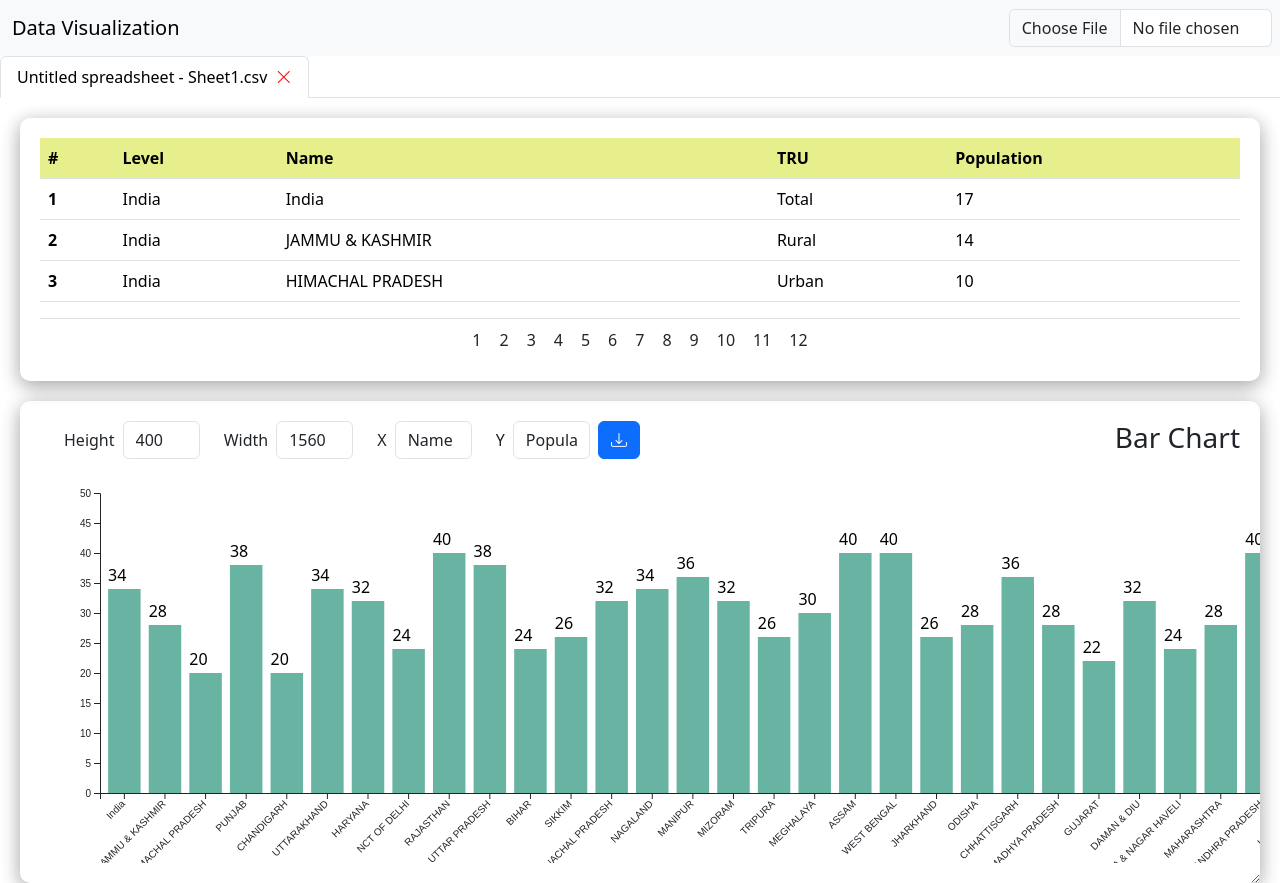
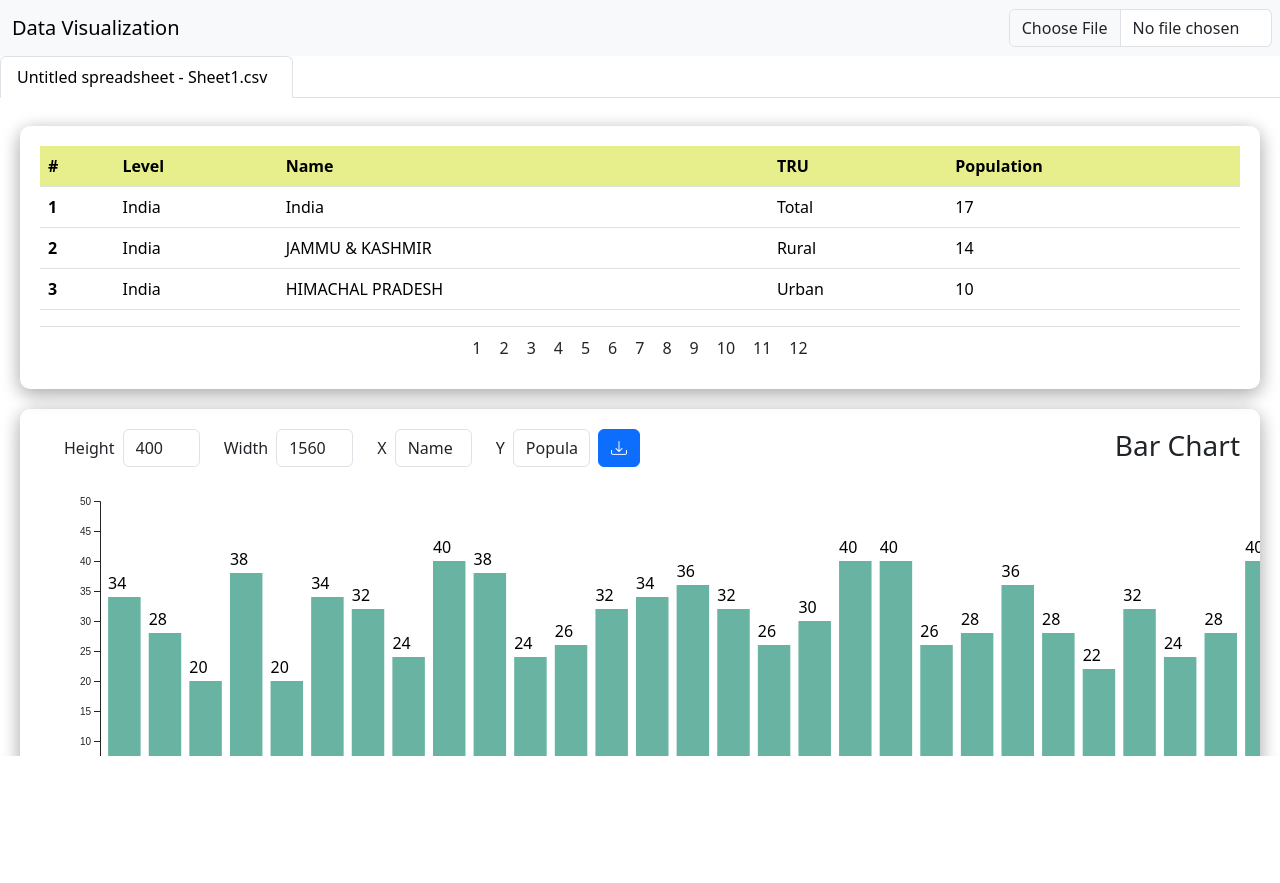
Before and after one commit to mayur8485/data-visualization, an Angular app: page / in a window 1280 px wide. After the commit the page ends 800 px from the top, so only its background shows below. Built offline with nearby package versions, Linux system fonts and the light colour scheme.

Commit message:
css update and delete nav tab update

```diff
--- a/src/app/nav-tab/nav-tab.component.html
+++ b/src/app/nav-tab/nav-tab.component.html
@@ -1,14 +1,13 @@
 <ul ngbNav #nav="ngbNav" [(activeId)]="active" class="nav-tabs">
     <li [ngbNavItem]="i" *ngFor="let tab of data; let i = index">
-        <!-- class="text-truncate" style="max-width: 150px;"  -->
-        <button ngbNavLink [ngbTooltip]="tab.name" placement="top" container="body">{{tab.name }}<span>&nbsp;&nbsp;</span><i class="bi bi-x-lg icon" style="color: red;" (click)="close($event)"></i></button>
+        <button ngbNavLink>{{tab.name}}<span>&nbsp;&nbsp;</span><i *ngIf="tab.id!=='9876543210'" class="bi bi-x-lg icon" style="color: red;" (click)="close($event, tab)"></i></button>
         <ng-template ngbNavContent>
-            <app-table-view [data]="tab"></app-table-view>
-            <!-- <app-bar-chart [data]="tab.data" [index]="i" [property]="tab.charts"></app-bar-chart> -->
-             <!-- <ng-container #chartPlace></ng-container> -->
-              <app-chart [data]="tab"></app-chart>
+            <section style="height: calc(100vh - 150px);overflow: auto;">
+                <app-table-view [data]="tab"></app-table-view>
+                <app-chart [data]="tab"></app-chart>
+            </section>
         </ng-template>
     </li>
 </ul>
 
-<div [ngbNavOutlet]="nav" class="mt-2"></div>
+<div [ngbNavOutlet]="nav" class="mt-2 mb-5"></div>
--- a/src/app/nav-tab/nav-tab.component.ts
+++ b/src/app/nav-tab/nav-tab.component.ts
@@ -1,6 +1,5 @@
-import { AfterViewInit, Component, OnInit, Type, ViewChild, ViewContainerRef } from '@angular/core';
+import { Component, OnInit } from '@angular/core';
 import { DataService } from '../services/data.service';
-import { BarChartComponent } from '../charts/bar-chart/bar-chart.component';
 
 @Component({
   selector: 'app-nav-tab',
@@ -8,26 +7,23 @@ import { BarChartComponent } from '../charts/bar-chart/bar-chart.component';
   styleUrls: ['./nav-tab.component.css'],
   host: { 'class': 'position-relative', 'style': 'top:56px' }
 })
-export class NavTabComponent implements OnInit, AfterViewInit {
+export class NavTabComponent implements OnInit {
   active = 0;
   data: any = [];
 
-  constructor(private dataService: DataService, private viewContainerRef: ViewContainerRef) { }
+  constructor(private dataService: DataService) { }
   ngOnInit(): void {
     this.dataService.dataObservable.subscribe((data: any) => {
-      console.log("Data Recevied ", data);
+      // console.log("Data Recevied ", data);
       this.data = data;
     })
-    this.data = this.dataService.getData();;
+    this.data = this.dataService.getData();
   }
 
-  ngAfterViewInit(): void {
-    // this.addCharts();
-  }
-
-  close($event: any) {
+  close($event: any, tab: any) {
     $event.stopPropagation();
-    console.log("Close")
+    this.dataService.delete(tab.id);
+    this.active = 0;
   }
 
 }
```
